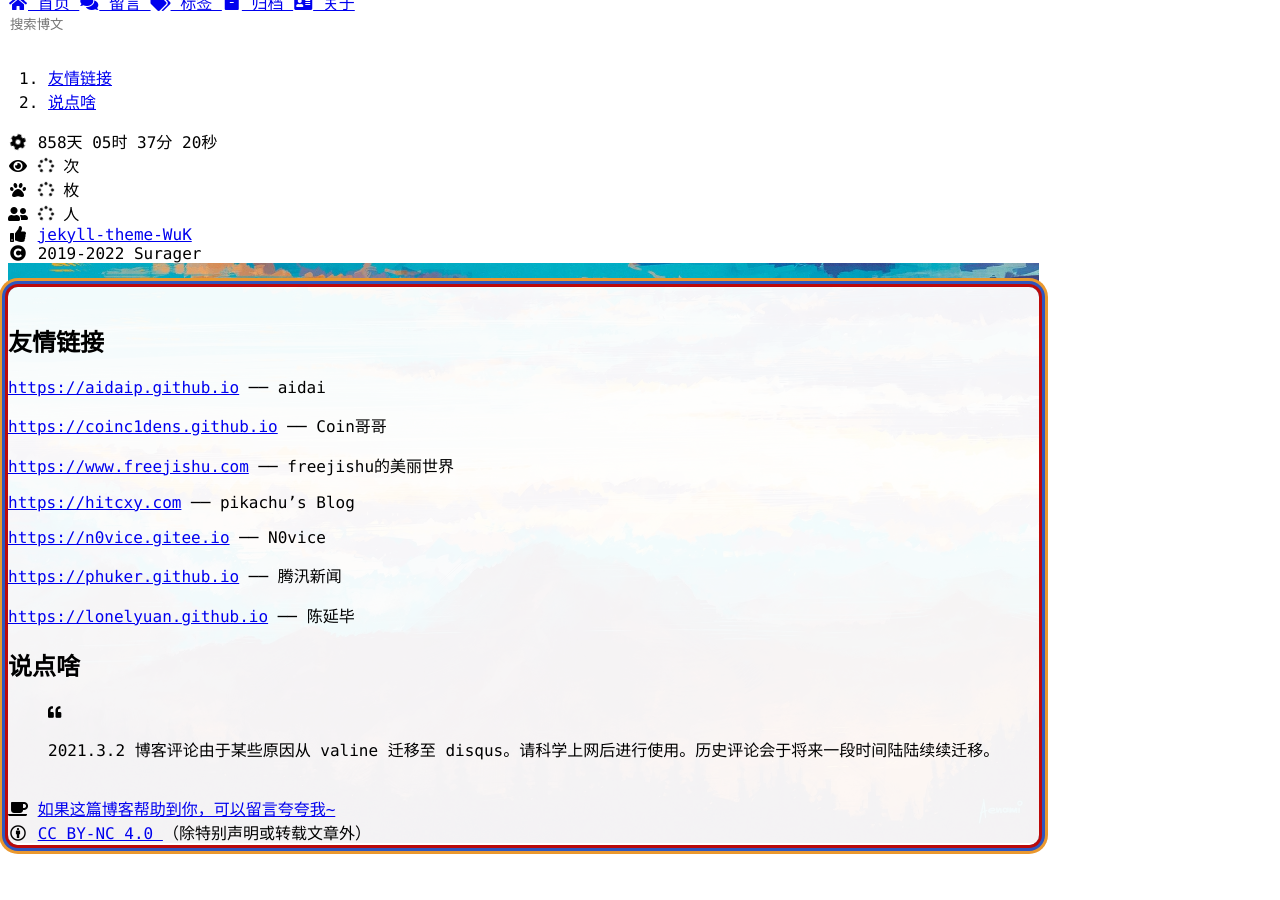
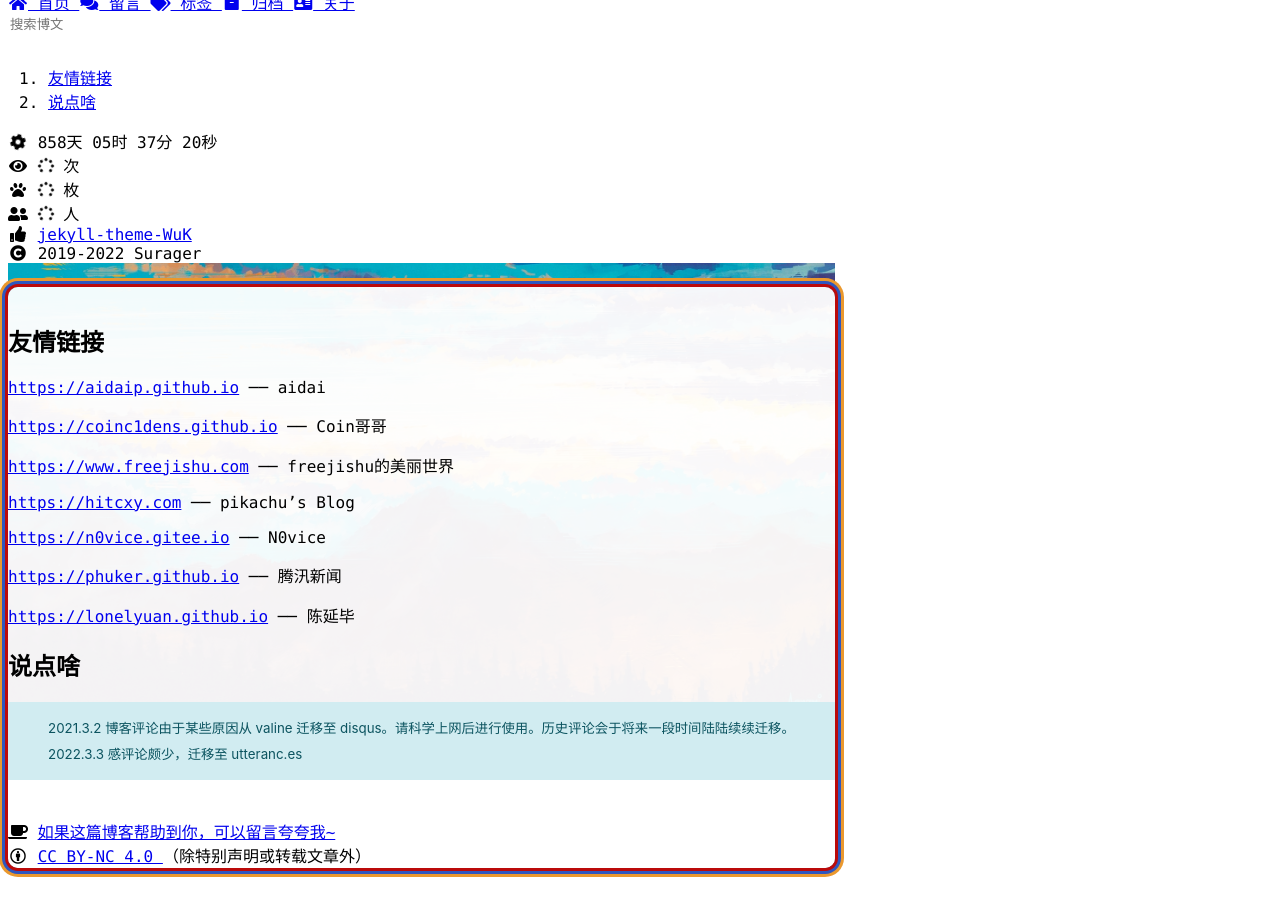
Before and after one commit to Surager/Surager.github.io, a Jekyll site: the page built from _posts/pages/2000-01-01-comments.md, in a window 1280 px wide and 900 px high, scrolled down 1286 px. Built offline with Jekyll 4.4.1, drawn with Linux system fonts in a browser that asks for light colours; nearby versions of some CDN libraries; comment, search, counter and statistics services are not loaded; a style sheet for code colours, icons or effects is not loaded; before the commit the page ends 2163 px from its top, so only the background shows below that; some of the changed lines change nothing that is shown.

Commit message:
更新评论

```diff
--- a/_config.yml
+++ b/_config.yml
@@ -514,29 +514,15 @@
               </style>
         comments: # 留言页
           append:
-            | # 配置评论区，appId和appKey需要换成你自己的，见<https://valine.js.org/configuration.html>，推荐再整一个评论管理系统<https://github.com/DesertsP/Valine-Admin>
-            <div id="disqus_thread"></div>
-            <script>
-                (function() {
-                var d = document, s = d.createElement('script');
-                s.src = 'https://surager-pub.disqus.com/embed.js';
-                s.setAttribute('data-timestamp', +new Date());
-                (d.head || d.body).appendChild(s);
-                })();
-            </script>
-            <noscript>Please enable JavaScript to view the <a href="https://disqus.com/?ref_noscript">comments powered by Disqus.</a></noscript>
-            <script>
-            (function($){
-                setInterval(() => {
-                    $.each($('iframe'), (arr,x) => {
-                        let src = $(x).attr('src');
-                        if (src && src.match(/(ads-iframe)|(disqusads)/gi)) {
-                            $(x).remove();
-                        }
-                    });
-                }, 300);
-            })(jQuery);
-            </script>
+            |
+            <script
+              repo="Surager/blog_comments"
+              src="https://utteranc.es/client.js"
+              issue-term="url"
+              theme="github-light"
+              crossorigin="anonymous"
+              async="async"
+            ></script>
           copyright:
             | # 署名 4.0 国际 (CC BY-NC 4.0)。
             <br/>
--- a/_posts/pages/2000-01-01-comments.md
+++ b/_posts/pages/2000-01-01-comments.md
@@ -30,3 +30,7 @@
 ## 说点啥
 
 > 2021.3.2 博客评论由于某些原因从 valine 迁移至 disqus。请科学上网后进行使用。历史评论会于将来一段时间陆陆续续迁移。
+>
+> 2022.3.3 感评论颇少，迁移至 utteranc.es
+{: .admonition}
+{: .info}
```
